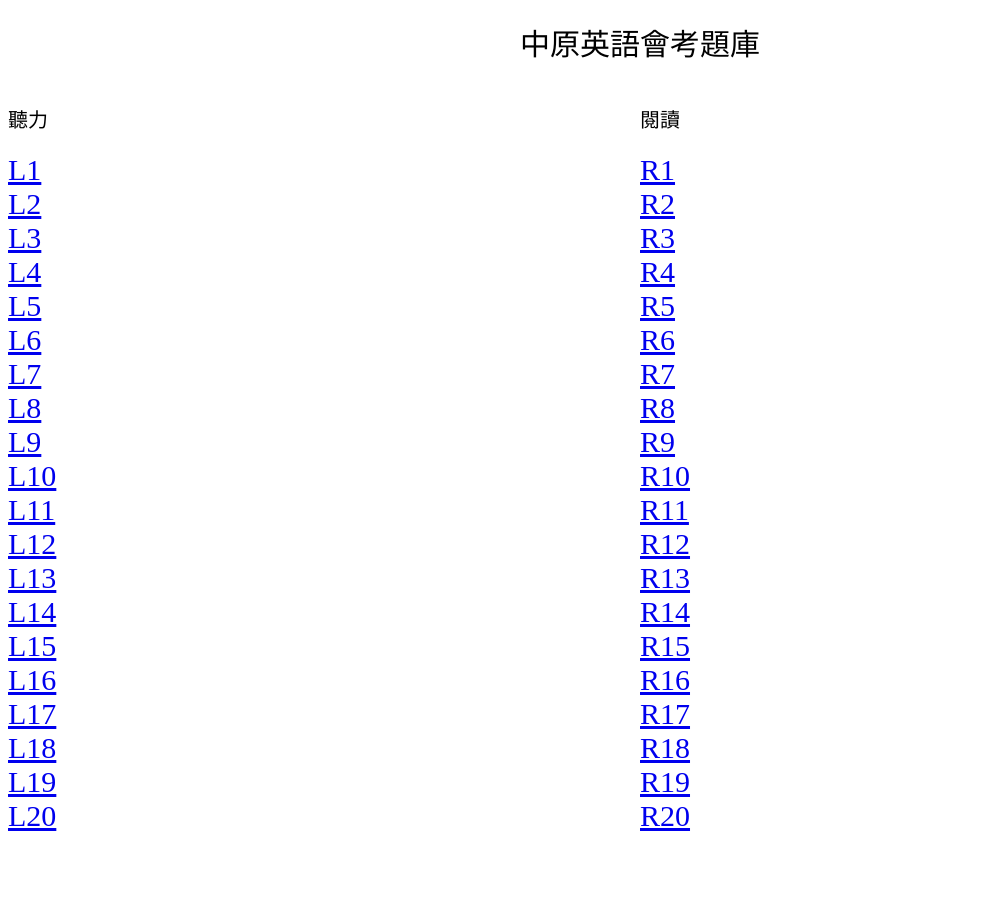
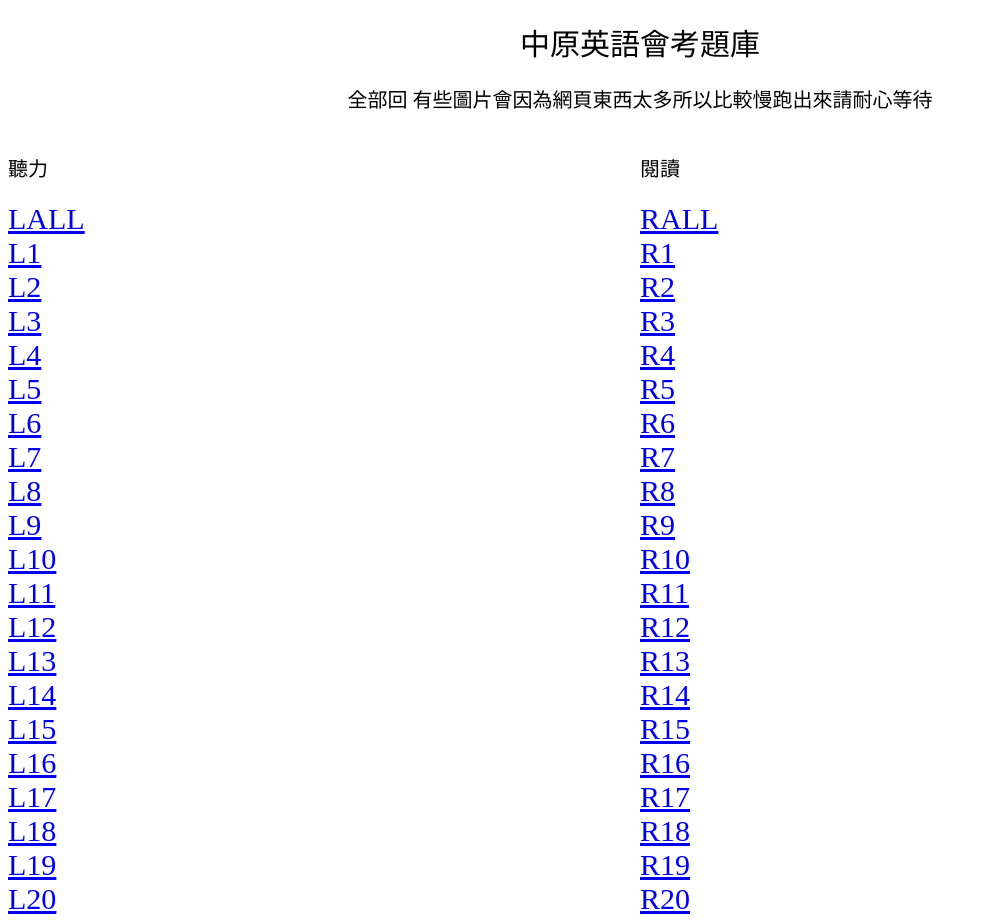
Before and after one commit to glenn1blog/EnglishExam, a plain HTML site: page index.html in a window 1280 px wide. Shown: the whole page, without its empty margins (0-987 px from the left). Before the commit the page ends 841 px from the top, so only its background shows below. Drawn offline with Linux system fonts and the light colour scheme.

Commit message:
Add files via upload

```diff
--- a/index.html
+++ b/index.html
@@ -21,9 +21,11 @@
 </style>
 <body>
     <p style="text-align: center;font-size: 30px;margin: 20px;">中原英語會考題庫</p>
+    <p style="text-align: center;font-size: 20px;margin: 20px;">全部回 有些圖片會因為網頁東西太多所以比較慢跑出來請耐心等待</p>
     <div id="content">
         <div id="L">
             <p>聽力</p>
+            <a href="L/LALL.html">LALL</a>
             <a href="L/L1.html">L1</a>
             <a href="L/L2.html">L2</a>
             <a href="L/L3.html">L3</a>
@@ -47,6 +49,7 @@
         </div>
         <div id="R">
             <p>閱讀</p>
+            <a href="R/RALL.html">RALL</a>
             <a href="R/R1.html">R1</a>
             <a href="R/R2.html">R2</a>
             <a href="R/R3.html">R3</a>
```
